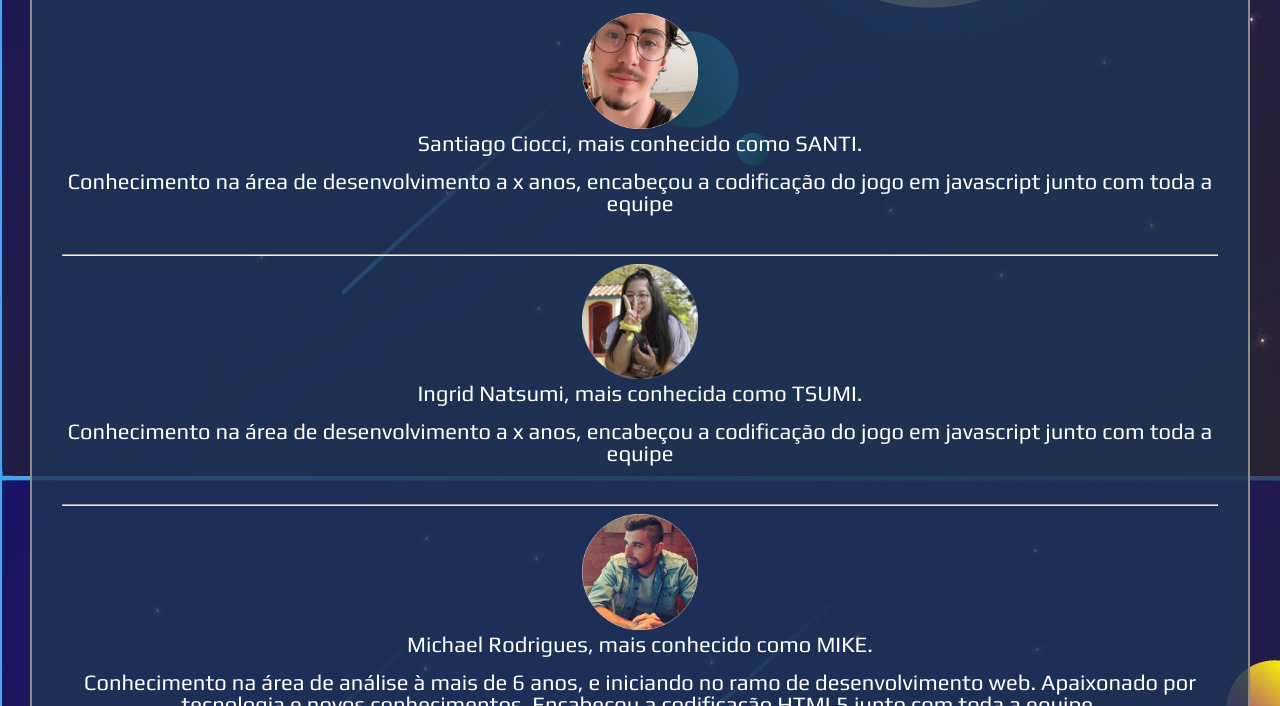
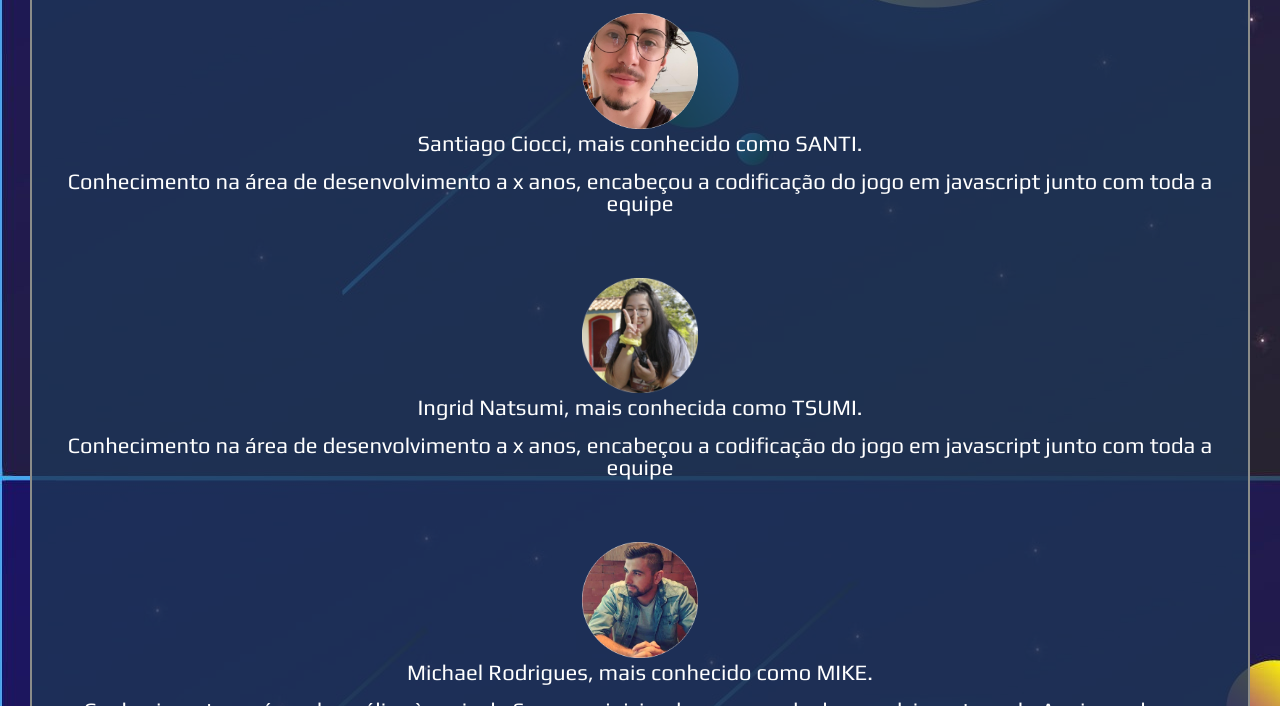
Before and after one commit to MichaelrRod/Rocket_Space_V2, a plain HTML site: page sobrenos.html in a window 1280 px wide. Shown: the part 602-1308 px from the top of the page. Drawn offline with Linux system fonts and the light colour scheme.

Commit message:
retirado o HR e aumentado o espaçamento entre cada integrante

```diff
--- a/sobrenos.html
+++ b/sobrenos.html
@@ -38,12 +38,12 @@
 
 			<img src="imagens/santiago.png">
 			<p>Santiago Ciocci, mais conhecido como SANTI.</p><br>
-			<p>Conhecimento na área de desenvolvimento a x anos, encabeçou a codificação do jogo em javascript junto com toda a equipe</p><br><br>
-		<hr>
+			<p>Conhecimento na área de desenvolvimento a x anos, encabeçou a codificação do jogo em javascript junto com toda a equipe</p><br><br><br><br>
+
 			<img src="imagens/tsumi.png">
 			<p>Ingrid Natsumi, mais conhecida como TSUMI.</p><br>
-			<p>Conhecimento na área de desenvolvimento a x anos, encabeçou a codificação do jogo em javascript junto com toda a equipe</p><br><br>
-		<hr>
+			<p>Conhecimento na área de desenvolvimento a x anos, encabeçou a codificação do jogo em javascript junto com toda a equipe</p><br><br><br><br>
+
 			<img src="imagens/michael.png">
 			<p>Michael Rodrigues, mais conhecido como MIKE.</p><br>
 			<p>Conhecimento na área de análise à mais de 6 anos, e iniciando no ramo de desenvolvimento web. Apaixonado por tecnologia e novos conhecimentos. Encabeçou a codificação HTML5 junto com toda a equipe.
```
